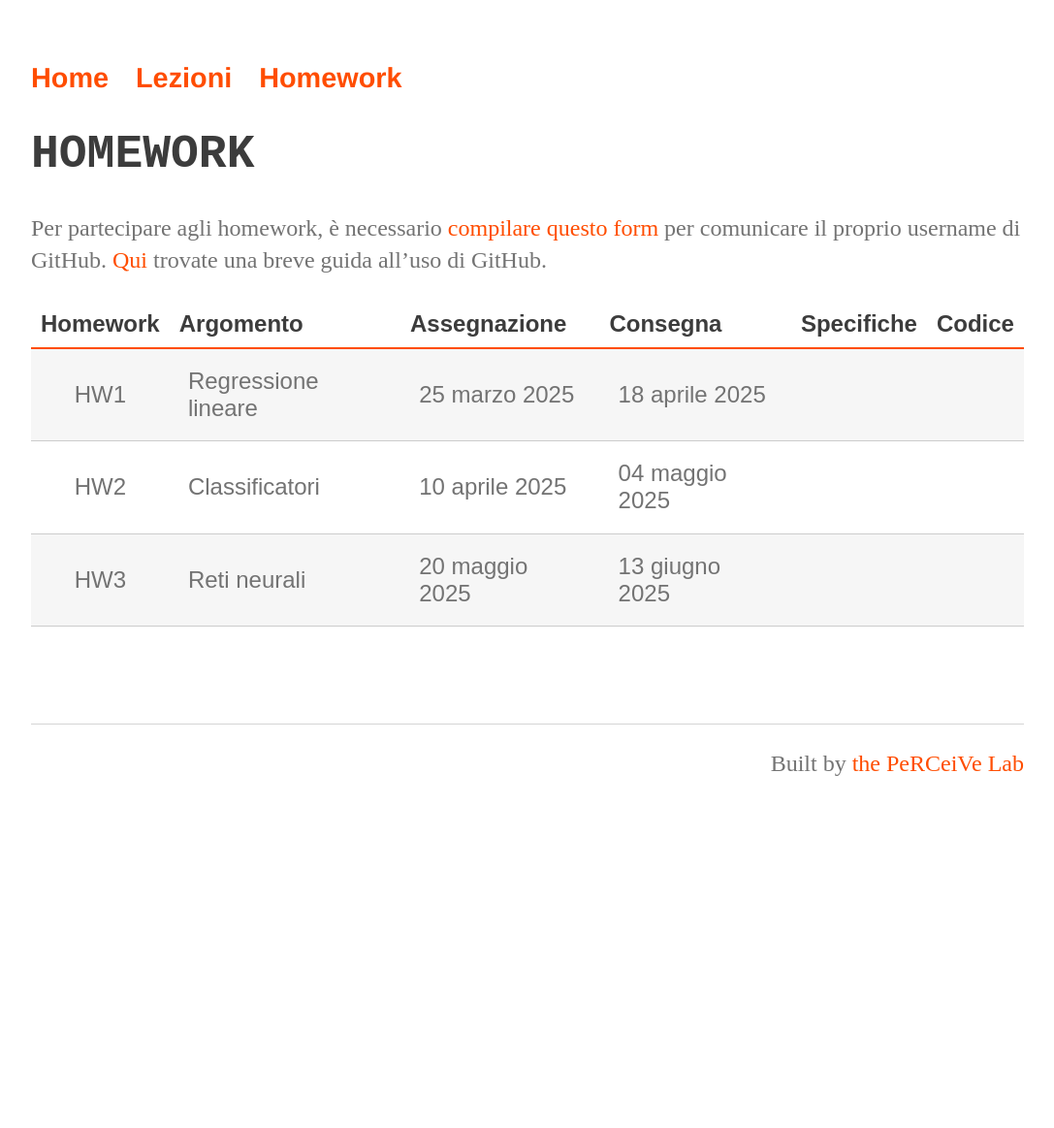
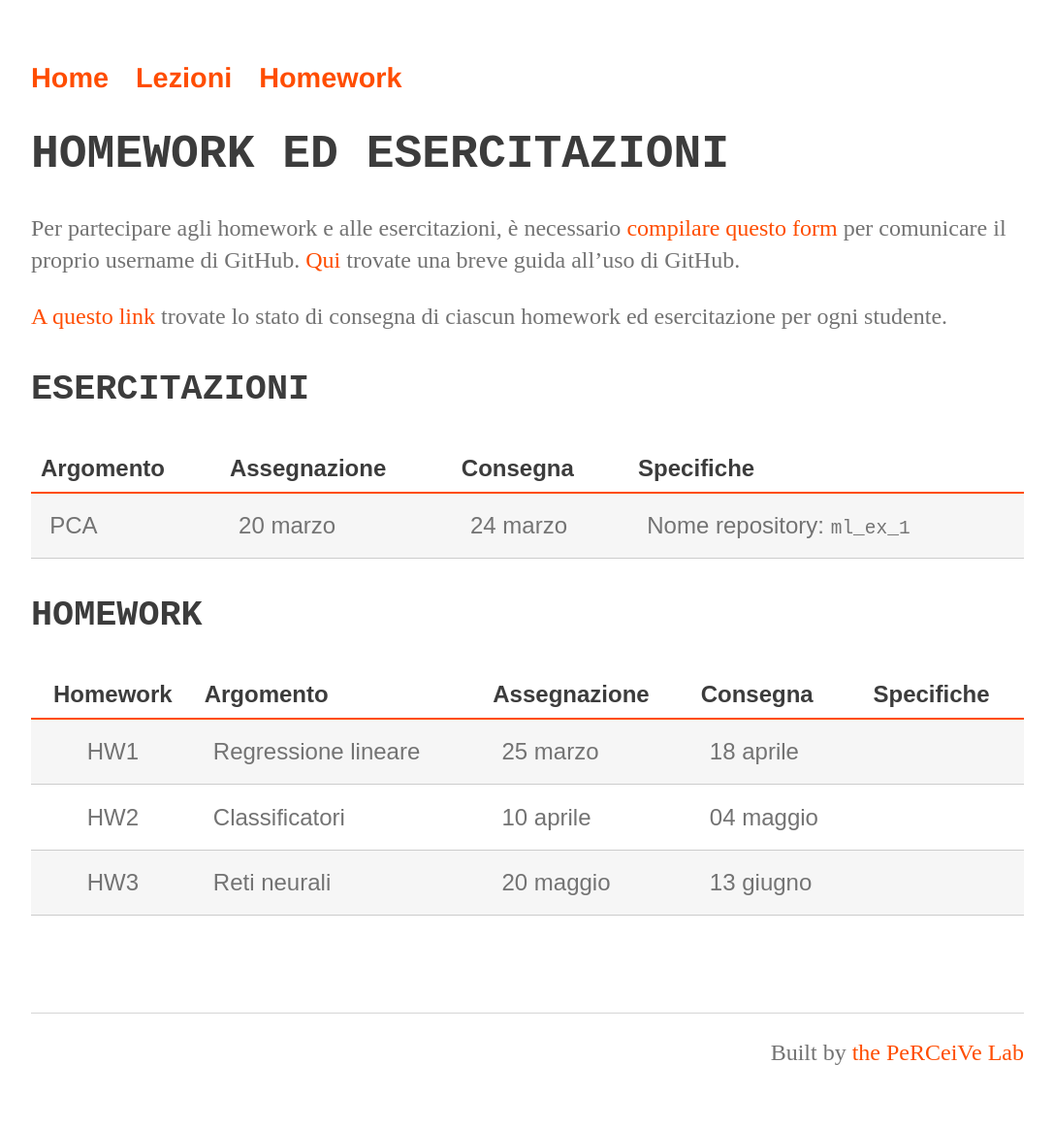
Before and after one commit to perceivelab/ml-mz-2025, a Jekyll site: the page built from homework.md, in a window 1280 px wide. Shown: the whole page at 97% size, without its empty margins (96-1183 px from the left). Built offline with Jekyll 4.4.1, drawn with Linux system fonts in a browser that asks for light colours; our own code applies the rules of GitHub Pages for plain Markdown files; before the commit the page ends 900 px from its top, so only the background shows below that.

Commit message:
Aggiunte esercitazione in pagina homework

```diff
--- a/homework.md
+++ b/homework.md
@@ -2,14 +2,23 @@
 layout: page
 ---
 
-# HOMEWORK
+# HOMEWORK ED ESERCITAZIONI
 
-Per partecipare agli homework, è necessario [compilare questo form](https://forms.gle/h4UkJ5jTaumwtk1q7) per comunicare il proprio username di GitHub. [Qui](https://studentiunict-my.sharepoint.com/:b:/g/personal/simone_palazzo_unict_it/Ea4MkN3rGrRFnfImnw2p8VMByI0qejervGa_A3fJni03ZQ?e=N4Rg0T) trovate una breve guida all'uso di GitHub.
+Per partecipare agli homework e alle esercitazioni, è necessario [compilare questo form](https://forms.gle/h4UkJ5jTaumwtk1q7) per comunicare il proprio username di GitHub. [Qui](https://studentiunict-my.sharepoint.com/:b:/g/personal/simone_palazzo_unict_it/Ea4MkN3rGrRFnfImnw2p8VMByI0qejervGa_A3fJni03ZQ?e=N4Rg0T) trovate una breve guida all'uso di GitHub.
 
-<!-- [A questo link]({{ site.baseurl }}/status) trovate lo stato di consegna di ciascun homework per ogni studente-->
+[A questo link]({{ site.baseurl }}/status) trovate lo stato di consegna di ciascun homework ed esercitazione per ogni studente.
 
-| Homework | Argomento          | Assegnazione    | Consegna       | Specifiche   | Codice |
-| :-------:| ------------------ | --------------- | ---------------|--------------|--------|
-| HW1      | Regressione lineare| 25 marzo  2025  | 18 aprile 2025 |              |        |
-| HW2      | Classificatori     | 10 aprile 2025  | 04 maggio 2025 |              |        |
-| HW3      | Reti neurali       | 20 maggio 2025  | 13 giugno 2025 |              |        |
+### ESERCITAZIONI
+
+| Argomento          | Assegnazione    | Consegna       | Specifiche   |
+| ------------------ | --------------- | ---------------|--------------|
+| PCA                | 20 marzo  | 24 marzo | Nome repository: `ml_ex_1` |
+
+
+### HOMEWORK
+
+| Homework | Argomento          | Assegnazione    | Consegna       | Specifiche   |
+| :-------:| ------------------ | --------------- | ---------------|--------------|
+| HW1      | Regressione lineare| 25 marzo   | 18 aprile |              |
+| HW2      | Classificatori     | 10 aprile  | 04 maggio |              |
+| HW3      | Reti neurali       | 20 maggio  | 13 giugno |              |
```
